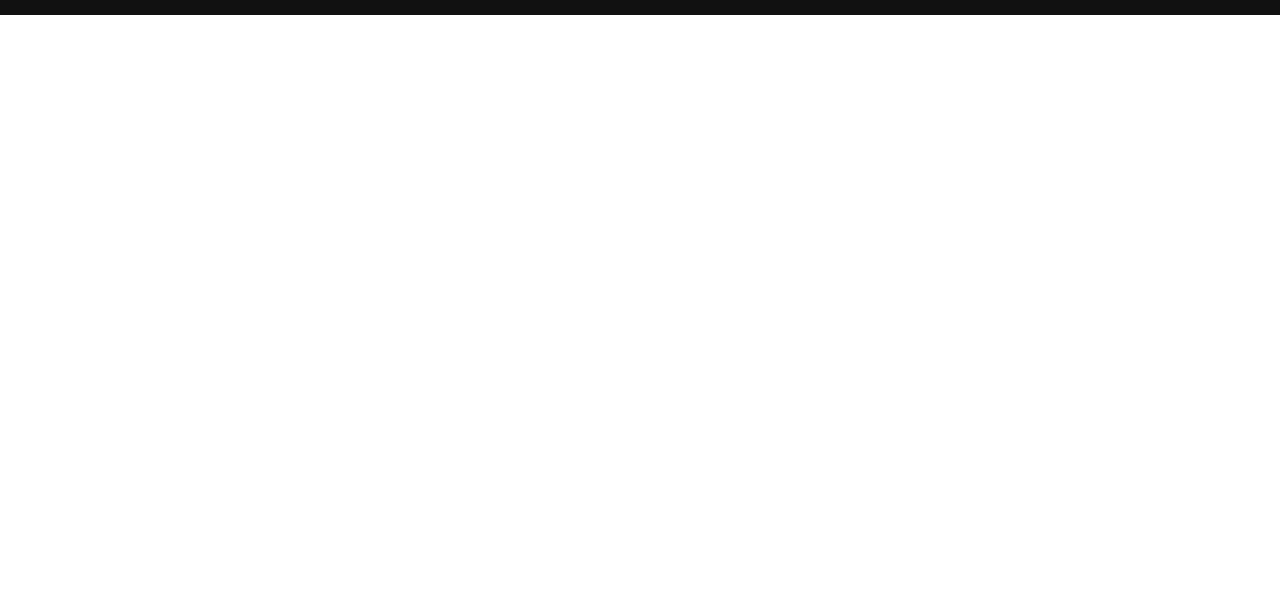
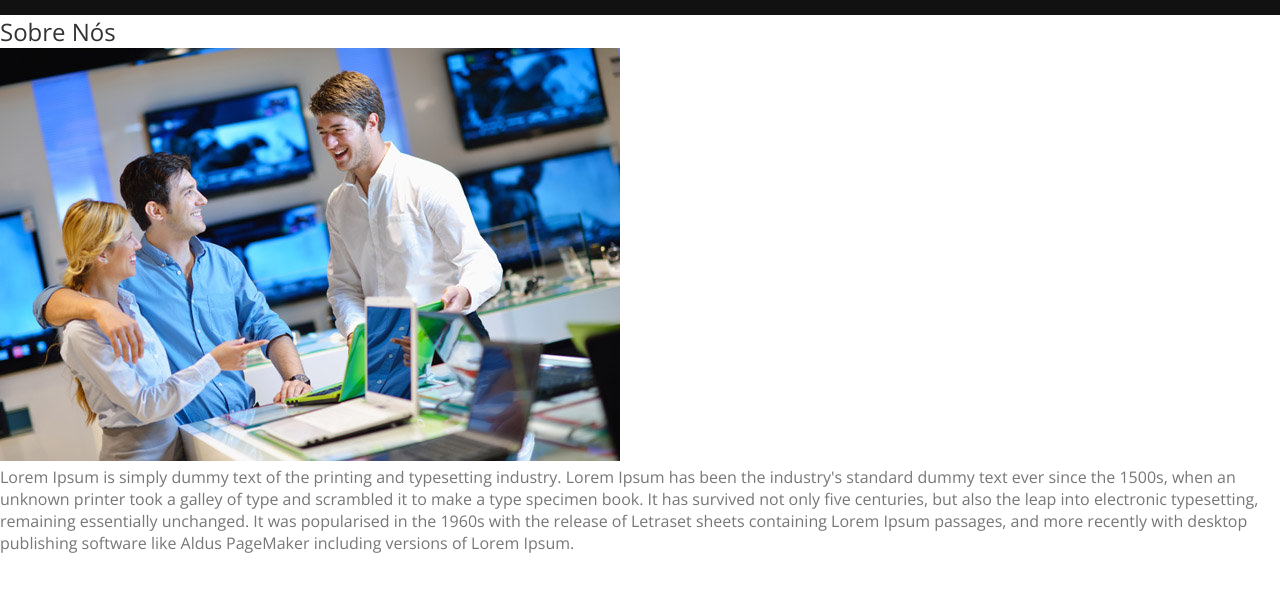
Before and after one commit to DanubiaM/Cursos, a plain HTML site: page Html+Css/Pratica/NodeShope/index.html in a window 1280 px wide. Shown: the part 195-786 px from the top of the page. Drawn offline with nearby package versions, Linux system fonts and the light colour scheme.

Commit message:
Construido html: article sobre

```diff
--- a/Html+Css/Pratica/NodeShope/index.html
+++ b/Html+Css/Pratica/NodeShope/index.html
@@ -38,5 +38,22 @@
             <a href="#" class="btn-google"><i class="fa fa-google fa-lg" aria-hidden="true"></i></a>
         </div>
     </nav>
+    <main class="principal">
+        <article class="sobre">
+            <h2>Sobre Nós</h2>
+                <img src="./img/loja.jpg" alt="sobre nos">
+                <p>
+                    Lorem Ipsum is simply dummy text of the printing and typesetting industry.
+                    Lorem Ipsum has been the industry's standard dummy text ever since the 1500s,
+                    when an unknown printer took a galley of type and scrambled it to make a type
+                    specimen book. It has survived not only five centuries, but also the leap into
+                    electronic typesetting, remaining essentially unchanged. It was popularised in the
+                    1960s with the release of Letraset sheets containing Lorem Ipsum passages, and more
+                    recently with desktop publishing software like Aldus PageMaker including versions of
+                    Lorem Ipsum.
+                </p>
+        </article>
+
+    </main>
 </body>
 </html>
```
